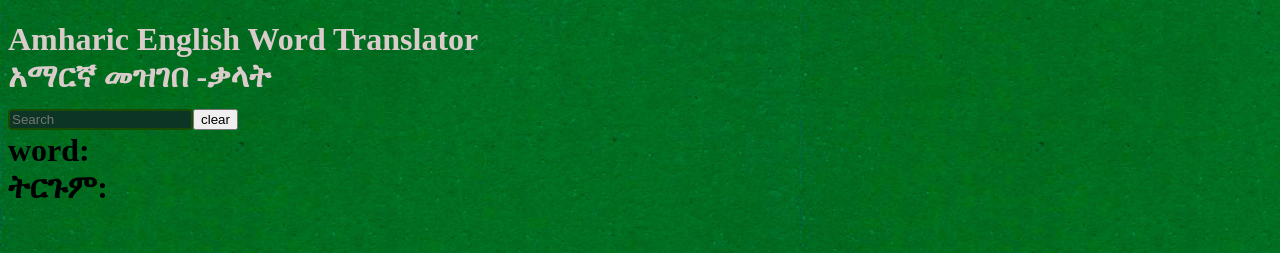
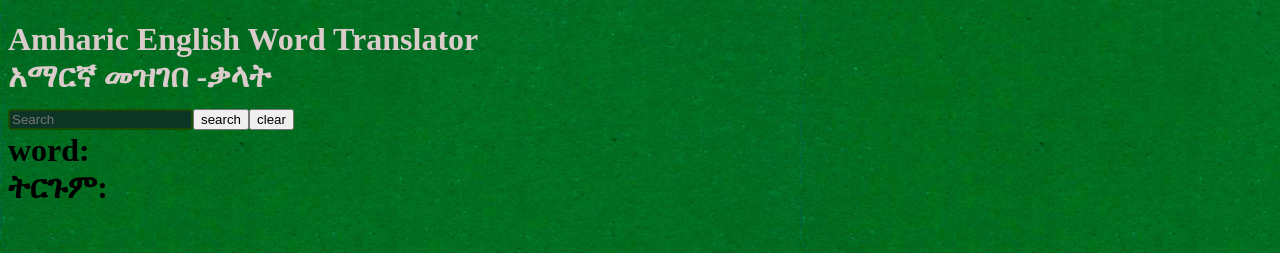
Before and after one commit to awendemagenge/Amharic-Translator, a React (Create React App) app: page / in a window 1280 px wide. Shown: the top 253 px of the page. Built offline with nearby package versions, Linux system fonts and the light colour scheme; no server answers.

Commit message:
commited

```diff
--- a/src/App.js
+++ b/src/App.js
@@ -10,18 +10,30 @@ function App() {
       updateState("");
     }
   };
+  const sumbit = () => {
+    if (state.length > 1) {
+      axios.post("https://amh-translator.herokuapp.com", { word: state }).then((doc) => {
+        axios.get("https://amh-translator.herokuapp.com/" + state).then((doc) => {
+          console.log(doc);
+          let data = doc.data;
+          if (typeof data === "string") {
+            updateState(data);
+          }
+          console.log(data);
+        });
+      });
+    }
+  };
 
-  useEffect(() => convertToAmharic());
-
-  const convertToAmharic = () => {
+  const clearHandle = () => {
     axios
-      .get("https://amh-translator.herokuapp.com/" + state)
-      .then((doc) => updateState(doc.data));
+      .delete("https://amh-translator.herokuapp.com")
+      .then(() => {
+        setState("");
+        updateState("");
+      })
+      .catch((err) => console.log(err));
   };
-  const clearHandle=()=>{
-    setState("")
-    updateState("")
-  }
   return (
     <div className="container">
       <h1 className="colorize2">
@@ -36,6 +48,7 @@ function App() {
           placeholder="Search"
           onChange={(e) => wordEventHandler(e)}
         />
+        <button onClick={sumbit}>search</button>
         <button onClick={clearHandle}>clear</button>
         <div className="colorize1">
           {" "}
```
